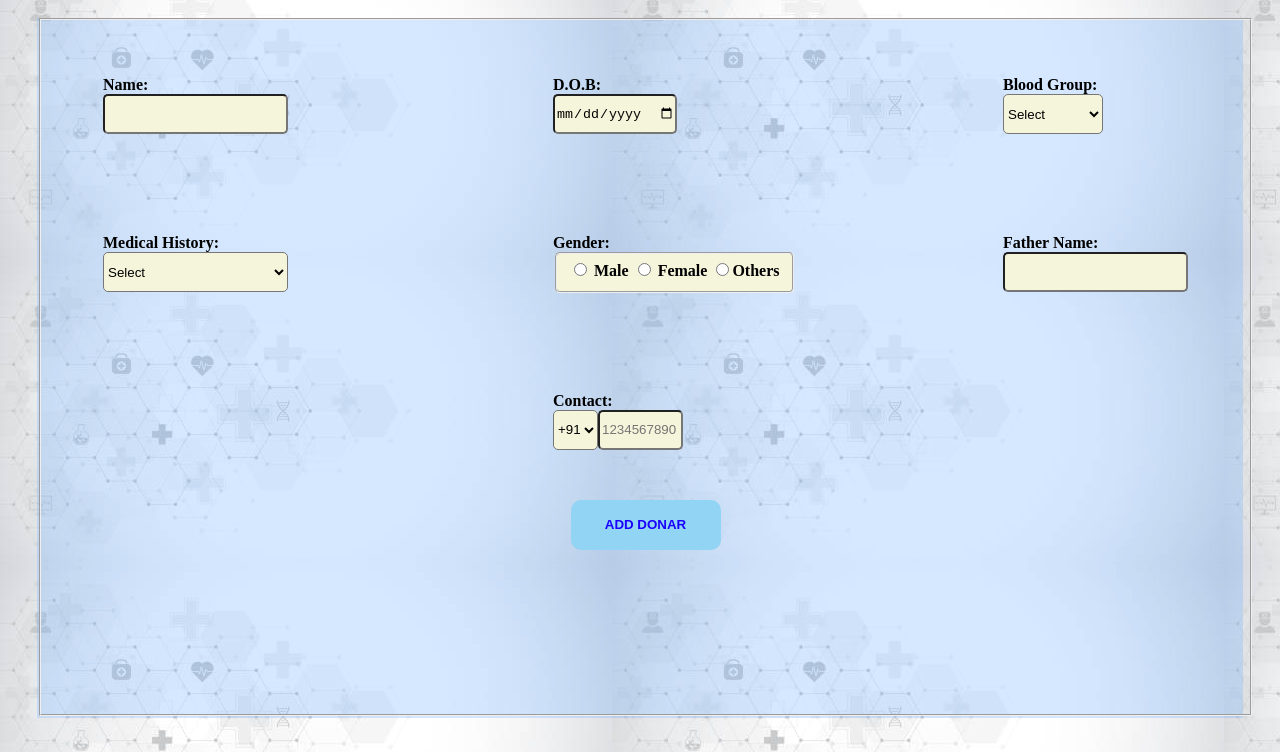
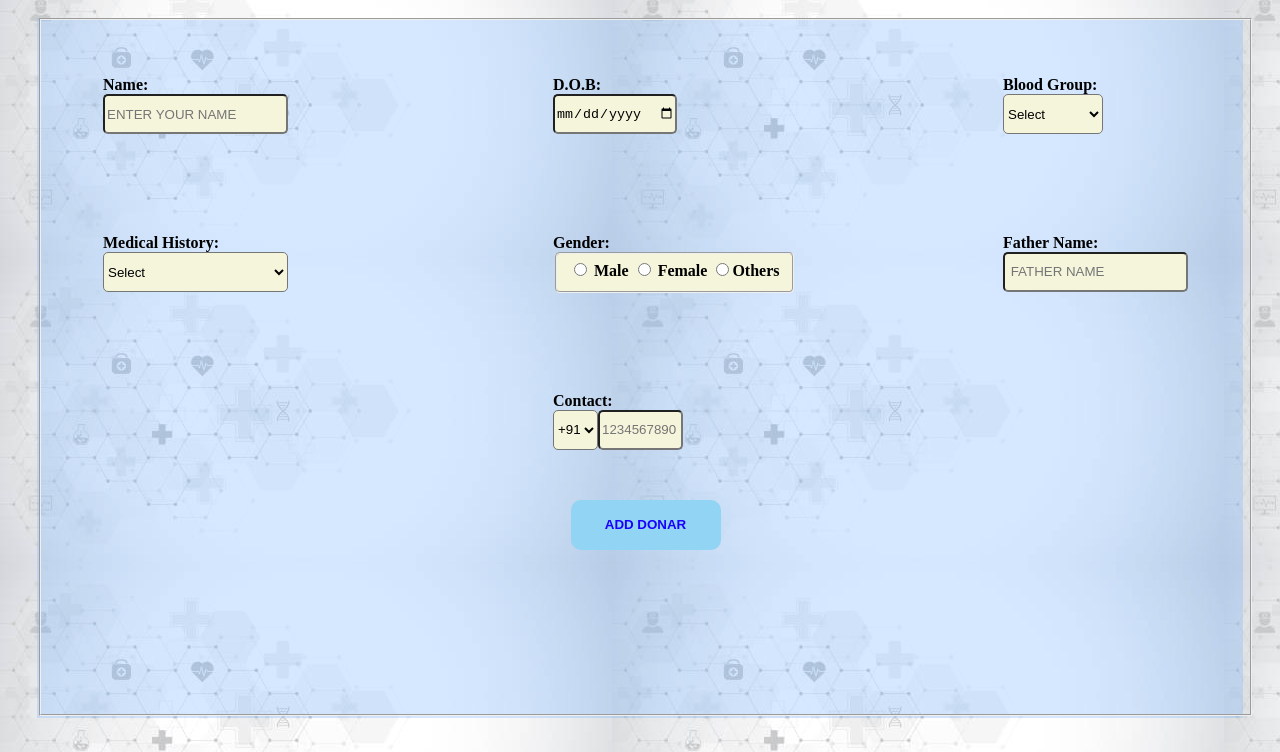
Before and after one commit to Kavinkishore6236/Donar-details, a plain HTML site: page index.html in a window 1280 px wide. Shown: the part 48-800 px from the top of the page. Drawn offline with Linux system fonts and the light colour scheme.

Commit message:
Update index.html

```diff
--- a/index.html
+++ b/index.html
@@ -12,7 +12,7 @@
             <div class="row1">
                 <div class="column1">
 <label>Name:</label><br>
-<input type="text" class="a" required>
+<input type="text" class="a" placeholder="ENTER YOUR NAME" required>
                 </div>
                 <div class="column2">
 <label>D.O.B:</label><br>
@@ -66,7 +66,7 @@
                 </div>
                 <div class="column6">
                     <label>Father Name:</label><br>
-                    <input type="text"class=an>
+                    <input type="text"class=an placeholder=" FATHER NAME" required>
                 </div>
             </div>
             <div class="row3">
```
